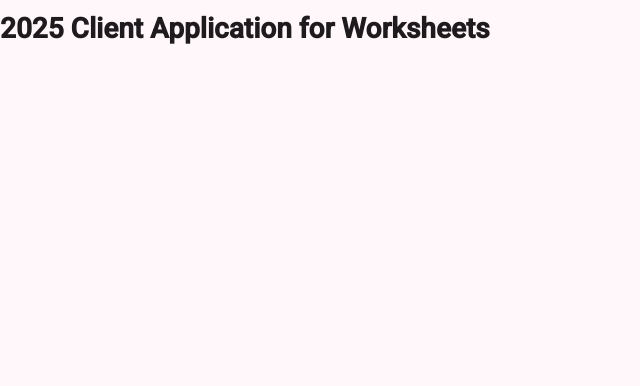
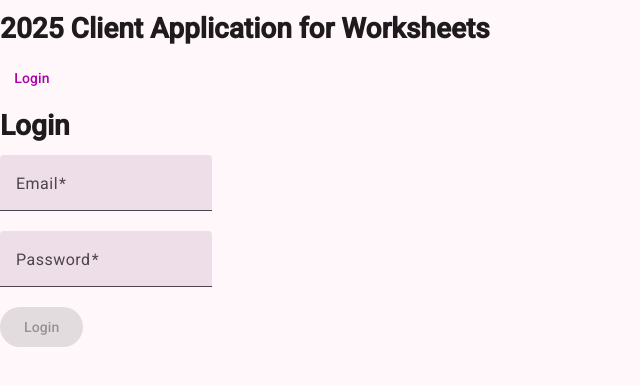
Before and after one commit to S00271237/angularWS, an Angular app: page /login in a window 1280 px wide. Before the commit this address led to /. Shown: the top 386 px of the page, without its empty margins (0-640 px from the left). Built offline with nearby package versions, Linux system fonts and the light colour scheme.

Commit message:
task 4 works

```diff
--- a/src/app/app.html
+++ b/src/app/app.html
@@ -1,4 +1,10 @@
 <h1>2025 Client Application for Worksheets</h1>
+@if (auth.isAuthenticated()) {
+  <span>{{ auth.currentUser()?.email }}</span>
+  <button mat-button (click)="auth.logout()">Logout</button>
+} @else {
+  <a mat-button routerLink="/login">Login</a>
+}
 
 
 <router-outlet />
--- a/src/app/app.routes.ts
+++ b/src/app/app.routes.ts
@@ -3,6 +3,7 @@ import { CarList } from './features/cars/pages/car-list/car-list';
 import { CarForm } from './car-form/car-form';
 import { CarDetails } from './car-details/car-details';
 import { Register } from './features/auth/pages/register/register';
+import { LoginComponent } from './features/auth/pages/login/login';
 
 export const routes: Routes = [
   {
@@ -29,6 +30,10 @@ export const routes: Routes = [
   {
     path: 'register',
     component: Register
+  },
+  {
+    path: "login",
+    component: LoginComponent
   }
 
 
--- a/src/app/app.ts
+++ b/src/app/app.ts
@@ -1,14 +1,18 @@
 import { Component, signal } from '@angular/core';
 import { RouterOutlet } from '@angular/router';
-import { CarList } from './features/cars/pages/car-list/car-list';
+import { inject } from '@angular/core';
+import { AuthCustomService } from './core/auth/auth-custom.service';
+import { RouterLink } from '@angular/router';
+import { MatButtonModule } from '@angular/material/button';
+
 
 @Component({
   selector: 'app-root',
-  imports: [RouterOutlet, CarList],
+  imports: [RouterOutlet, MatButtonModule, RouterLink],
   templateUrl: './app.html',
   styleUrl: './app.scss'
 })
 export class App {
   protected readonly title = signal('angularWS');
-
+  protected auth = inject(AuthCustomService);
 }
--- a/src/app/core/auth/auth-custom.service.ts
+++ b/src/app/core/auth/auth-custom.service.ts
@@ -1,22 +1,71 @@
 import { computed, inject, Injectable, signal } from '@angular/core';
 import { HttpClient } from '@angular/common/http';
+import { LoginUserDto, RegisterUserDto, User } from '../models/user';
+import { Router } from '@angular/router';
+import { Observable, map, tap } from 'rxjs';
 
-import { Observable } from 'rxjs';
-import { RegisterUserDto, User } from '../models/user';
+interface AuthResponse {
+  token: string;
+  user: User;
+}
 
-
-  @Injectable({
+@Injectable({
   providedIn: 'root',
 })
 export class AuthCustomService {
 
-  private readonly apiUrl = 'http://localhost:3000/api/v1/auth/register'; // this should be read from an env variable we will leave it for now.
+private readonly apiUrl = 'http://localhost:3000/api/v1/auth';
 
   private http = inject(HttpClient);
+  private router = inject(Router);
 
+  // private, writable state: only this service can change it
+  private readonly _token = signal<string | null>(null);
+  private readonly _currentUser = signal<User | null>(null);
+
+  // public, read-only state for components to use
+  readonly currentUser = this._currentUser.asReadonly();
+  readonly isAuthenticated = computed(() => this._token() !== null);
+
+  private expiryTimer?: ReturnType<typeof setTimeout>;
+
+  get token(): string | null {
+    return this._token();
+  }
 
   addUser(user: RegisterUserDto): Observable<User> {
-    return this.http.post<User>(this.apiUrl, user);
+    return this.http.post<User>(`${this.apiUrl}/register`, user);
+  }
+
+  login(userCredentials: LoginUserDto): Observable<User> {
+    return this.http
+      .post<AuthResponse>(`${this.apiUrl}/login`, userCredentials )
+      .pipe(
+        tap(res => {
+          this._token.set(res.token);
+          this._currentUser.set(res.user);
+          this.startExpiryTimer(res.token);
+        }),
+        map(res => res.user)
+      );
+  }
+
+  logout(): void {
+    clearTimeout(this.expiryTimer);
+    this._token.set(null);
+    this._currentUser.set(null);
+    this.router.navigate(['/login']);
+  }
+
+// This reads the payload in the token and sets a timer based on the expiry
+
+  private startExpiryTimer(token: string): void {
+    const base64 = token.split('.')[1].replace(/-/g, '+').replace(/_/g, '/');
+    const payload = JSON.parse(atob(base64));
+    const msLeft = payload.exp * 1000 - Date.now();
+
+    clearTimeout(this.expiryTimer);
+    this.expiryTimer = setTimeout(() => this.logout(), msLeft);
   }
 
 }
--- /dev/null
+++ b/src/app/features/auth/pages/login/login.html
@@ -0,0 +1,31 @@
+<h1>Login</h1>
+
+<form [formGroup]="loginForm" (ngSubmit)="onSubmit()">
+  <div>
+    <mat-form-field appearance="fill">
+      <mat-label>Email</mat-label>
+      <input matInput formControlName="email" type="email" autocomplete="username">
+      @if (loginForm.controls.email.hasError('required')) {
+        <mat-error>Email is required</mat-error>
+      } @else if (loginForm.controls.email.hasError('email')) {
+        <mat-error>Enter a valid email address</mat-error>
+      }
+    </mat-form-field>
+  </div>
+
+  <div>
+    <mat-form-field appearance="fill">
+      <mat-label>Password</mat-label>
+      <input matInput formControlName="password" type="password" autocomplete="current-password">
+      @if (loginForm.controls.password.hasError('required')) {
+        <mat-error>Password is required</mat-error>
+      } @else if (loginForm.controls.password.hasError('minlength')) {
+        <mat-error>Password must be at least 6 characters long</mat-error>
+      }
+    </mat-form-field>
+  </div>
+
+    <button mat-raised-button type="submit" [disabled]="loginForm.invalid || submitting()">
+    Login
+  </button>
+</form>
--- /dev/null
+++ b/src/app/features/auth/pages/login/login.ts
@@ -0,0 +1,54 @@
+import { Component, inject, signal } from '@angular/core';
+import { NonNullableFormBuilder, ReactiveFormsModule, Validators } from '@angular/forms';
+import { Router } from '@angular/router';
+import { finalize } from 'rxjs';
+import { MatSnackBar } from '@angular/material/snack-bar';
+import { MatButtonModule } from '@angular/material/button';
+import { MatFormFieldModule } from '@angular/material/form-field';
+import { MatInputModule } from '@angular/material/input';
+import { AuthCustomService } from '../../../../core/auth/auth-custom.service';
+import { LoginUserDto } from '../../../../core/models/user';
+
+@Component({
+  selector: 'app-login',
+  imports: [ReactiveFormsModule, MatFormFieldModule, MatInputModule, MatButtonModule],
+  templateUrl: './login.html',
+  styleUrl: './login.scss'
+})
+
+export class LoginComponent {
+  private fb = inject(NonNullableFormBuilder);
+  private authService = inject(AuthCustomService);
+  private router = inject(Router);
+  private snackBar = inject(MatSnackBar);
+
+  readonly submitting = signal(false);
+
+  readonly loginForm = this.fb.group({
+    email: ['', [Validators.required, Validators.email]],
+    password: ['', [Validators.required, Validators.minLength(6)]]
+  });
+
+  onSubmit(): void {
+    if (this.loginForm.invalid) return;
+
+    const { email, password } = this.loginForm.getRawValue();
+    const userCredentials : LoginUserDto = {email,  password}
+    this.submitting.set(true);
+
+    this.authService
+      .login(userCredentials)
+      .pipe(finalize(() => this.submitting.set(false)))
+      .subscribe({
+        next: () => this.router.navigateByUrl('/'),
+        error: () => this.openErrorSnackBar('Incorrect email or password')
+      });
+  }
+
+  private openErrorSnackBar(message: string): void {
+    this.snackBar.open(message, 'Dismiss', {
+      duration: 15000,               // how long the snackbar stays visible (ms)
+      panelClass: ['error-snackbar'] // define this class in styles.scss
+    });
+  }
+}
```
Also changed, not shown: src/app/features/auth/pages/login/login.scss (added), 1 other file (tests, documents, lock files or other folders).
